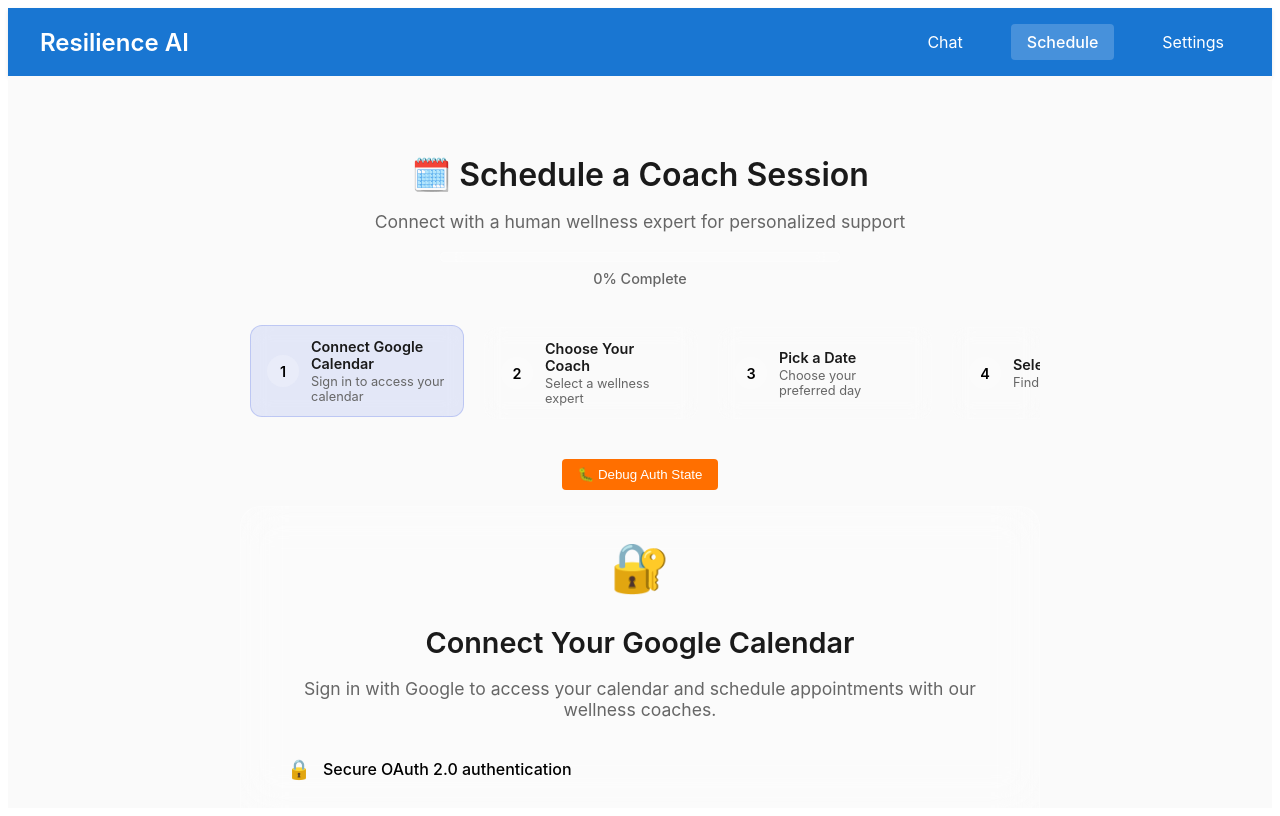
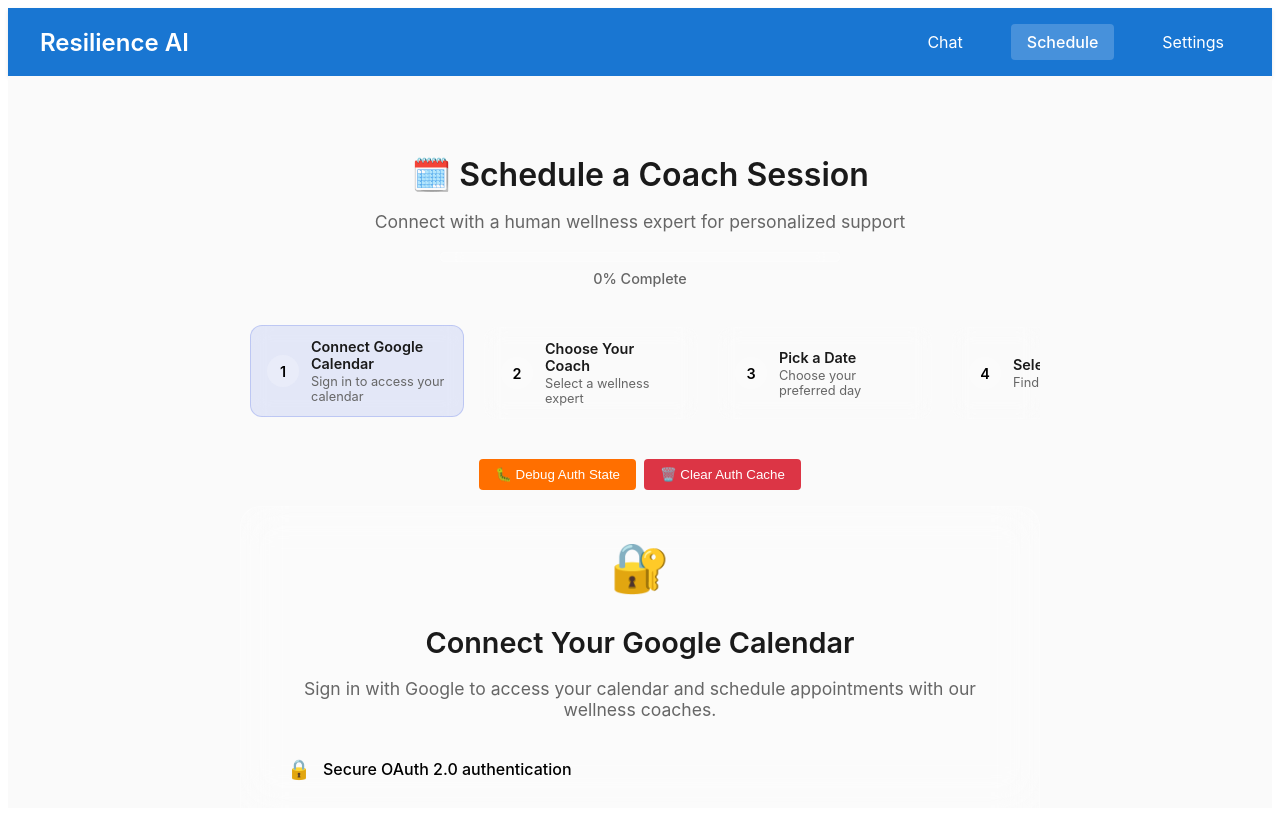
Before and after one commit to saki007ster/ResilienceAI, an Angular app: page /schedule in a window 1280 px wide. Built offline with nearby package versions, Linux system fonts and the light colour scheme.

Commit message:
Add clear authentication cache functionality
- Add Clear Auth Cache button for troubleshooting
- Clear localStorage tokens and sessionStorage data
- Reset component state after cache clear
- Help users recover from OAuth client changes

```diff
--- a/src/app/components/schedule-flow/schedule-flow.html
+++ b/src/app/components/schedule-flow/schedule-flow.html
@@ -42,8 +42,11 @@
 
   <!-- Temporary Debug Button -->
   <div class="debug-section" style="margin-bottom: 1rem; text-align: center;">
-    <button (click)="debugAuth()" style="background: #ff6f00; color: white; border: none; padding: 0.5rem 1rem; border-radius: 4px; cursor: pointer;">
+    <button (click)="debugAuth()" style="background: #ff6f00; color: white; border: none; padding: 0.5rem 1rem; border-radius: 4px; cursor: pointer; margin-right: 0.5rem;">
       🐛 Debug Auth State
+    </button>
+    <button (click)="clearAuthCache()" style="background: #dc3545; color: white; border: none; padding: 0.5rem 1rem; border-radius: 4px; cursor: pointer;">
+      🗑️ Clear Auth Cache
     </button>
   </div>
 
--- a/src/app/components/schedule-flow/schedule-flow.ts
+++ b/src/app/components/schedule-flow/schedule-flow.ts
@@ -500,4 +500,31 @@ export class ScheduleFlow implements OnInit, OnDestroy {
     console.log('Current step:', this.currentStep);
     console.log('================================');
   }
+
+  /**
+   * Clear authentication cache and stored data
+   */
+  clearAuthCache(): void {
+    console.log('[ScheduleFlow] Clearing authentication cache...');
+    localStorage.removeItem('google_tokens');
+    sessionStorage.removeItem('pkce_code_verifier');
+    sessionStorage.removeItem('oauth_state');
+    console.log('[ScheduleFlow] ✅ Cache cleared');
+
+    // Reset component state
+    this.currentStep = 'auth';
+    this.selectedCoach = undefined;
+    this.selectedDate = undefined;
+    this.selectedTimeSlot = undefined;
+    this.sessionTopic = '';
+    this.scheduledEvent = undefined;
+    this.error = undefined;
+
+    // Reset step completion
+    this.steps.forEach(step => {
+      step.completed = false;
+    });
+
+    alert('Authentication cache cleared! You can now try logging in with the new Client ID.');
+  }
 }
```
